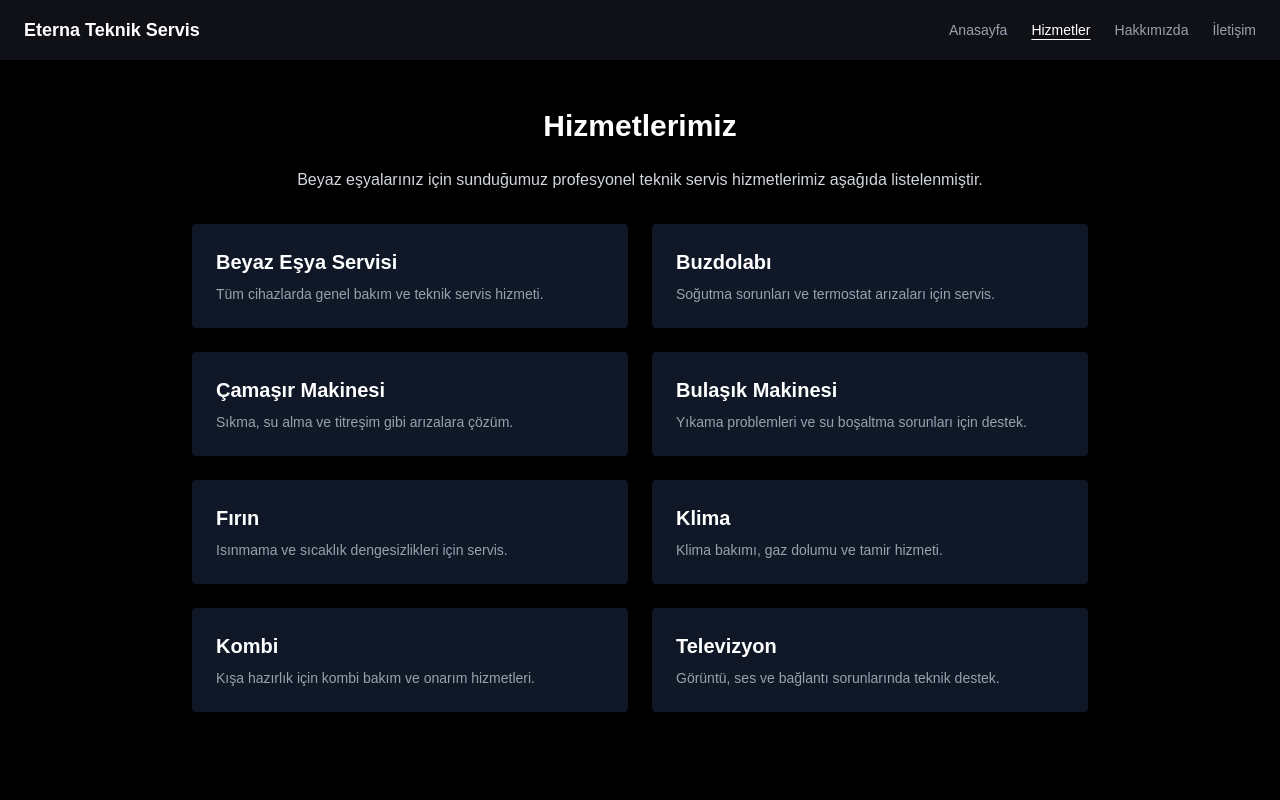
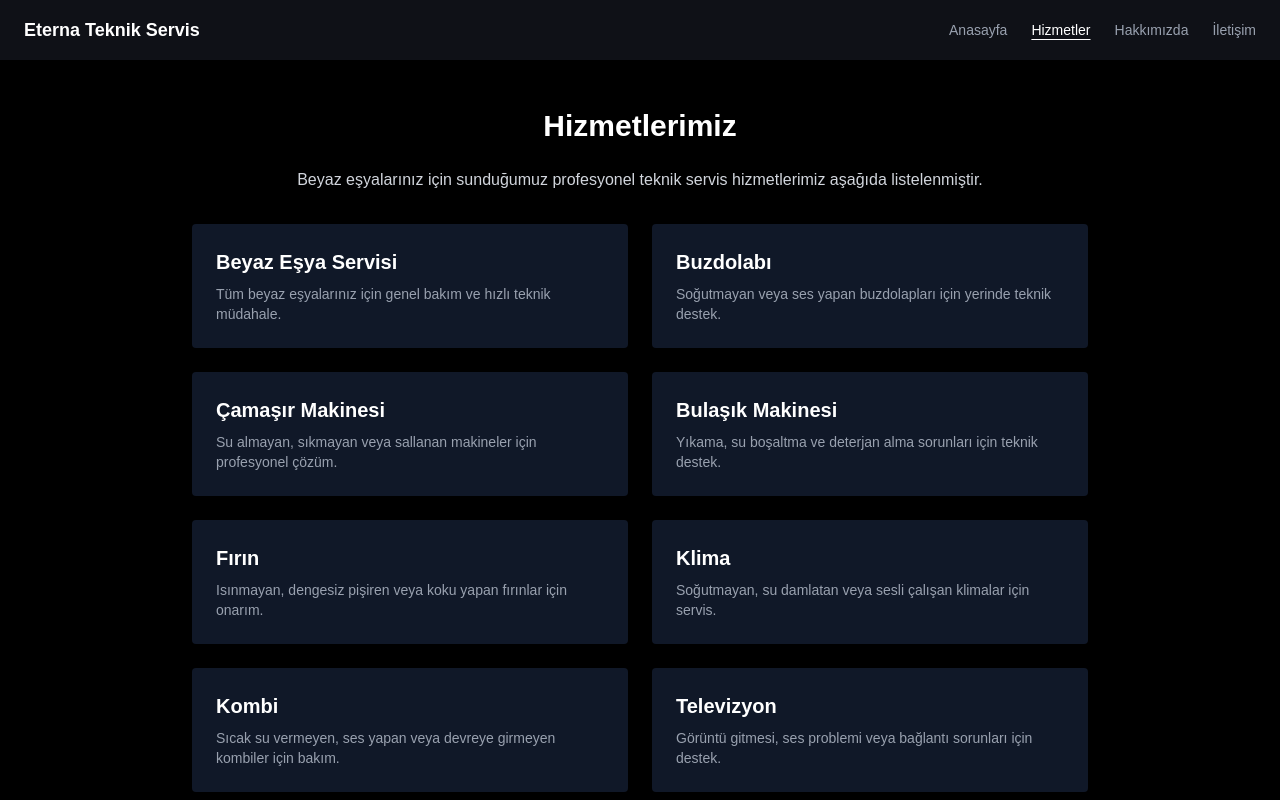
Before and after one commit to berkaybakac/service-web, a Next.js app: page /hizmetler in a window 1280 px wide. Shown: the top 800 px of the page. Built offline with nearby package versions, Linux system fonts and the light colour scheme.

Commit message:
Refactor service descriptions for improved clarity and UX

```diff
--- a/src/app/hizmetler/page.tsx
+++ b/src/app/hizmetler/page.tsx
@@ -5,35 +5,35 @@ export default function ServicesPage() {
   const services = [
     {
       title: 'Beyaz Eşya Servisi',
-      desc: 'Tüm cihazlarda genel bakım ve teknik servis hizmeti.',
+      desc: 'Tüm beyaz eşyalarınız için genel bakım ve hızlı teknik müdahale.',
     },
     {
       title: 'Buzdolabı',
-      desc: 'Soğutma sorunları ve termostat arızaları için servis.',
+      desc: 'Soğutmayan veya ses yapan buzdolapları için yerinde teknik destek.',
     },
     {
       title: 'Çamaşır Makinesi',
-      desc: 'Sıkma, su alma ve titreşim gibi arızalara çözüm.',
+      desc: 'Su almayan, sıkmayan veya sallanan makineler için profesyonel çözüm.',
     },
     {
       title: 'Bulaşık Makinesi',
-      desc: 'Yıkama problemleri ve su boşaltma sorunları için destek.',
+      desc: 'Yıkama, su boşaltma ve deterjan alma sorunları için teknik destek.',
     },
     {
       title: 'Fırın',
-      desc: 'Isınmama ve sıcaklık dengesizlikleri için servis.',
+      desc: 'Isınmayan, dengesiz pişiren veya koku yapan fırınlar için onarım.',
     },
     {
       title: 'Klima',
-      desc: 'Klima bakımı, gaz dolumu ve tamir hizmeti.',
+      desc: 'Soğutmayan, su damlatan veya sesli çalışan klimalar için servis.',
     },
     {
       title: 'Kombi',
-      desc: 'Kışa hazırlık için kombi bakım ve onarım hizmetleri.',
+      desc: 'Sıcak su vermeyen, ses yapan veya devreye girmeyen kombiler için bakım.',
     },
     {
       title: 'Televizyon',
-      desc: 'Görüntü, ses ve bağlantı sorunlarında teknik destek.',
+      desc: 'Görüntü gitmesi, ses problemi veya bağlantı sorunları için destek.',
     },
   ];
 
```
